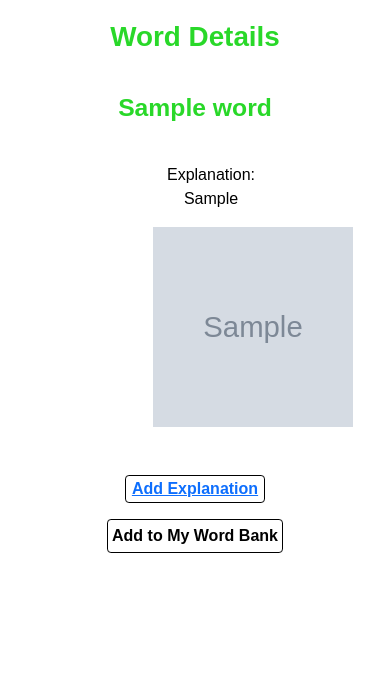
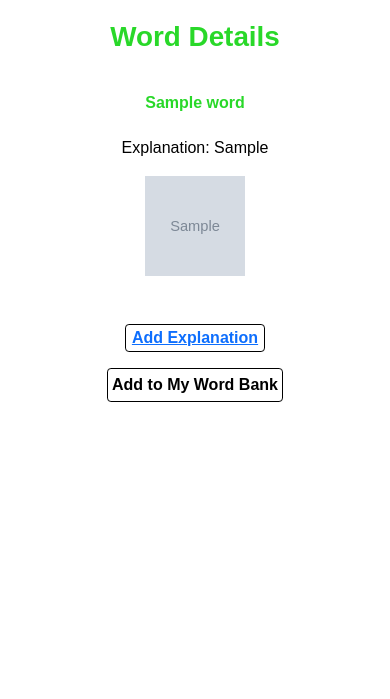
Before and after one commit to emilyyejia/your-multilingual-dictionary, a Node server app: page /community/600000000000000000000001 in a window 390 px wide. Shown: the part 114-813 px from the top of the page. Run offline with Node 20, Linux system fonts and the light colour scheme; tables that the repository leaves empty hold one stand-in row (values such as "Sample post"); grey boxes marked "Sample" are stand-in pictures; some libraries are stand-ins or nearby versions.

Commit message:
Deploy to Heroku

```diff
--- a/public/css/main.css
+++ b/public/css/main.css
@@ -112,7 +112,8 @@ button[type="submit"] {
 
 
 form button[type='submit'] {
-  background-color: white
+  margin: 1rem auto 0;
+  font-weight: bold;
 }
 
 
@@ -161,3 +162,21 @@ button:hover {
   margin-top: 1rem;
   margin-bottom: 1rem;
 }
+
+@media (max-width: 600px) {
+  .meaning-block img {
+    height: 100px;
+    width: 100px;;
+  }
+  h2 {
+    font-size: 1rem!important;
+  }
+}
+.word-details-container {
+  display: flex;
+  flex-direction: row;
+  align-items: center;
+  justify-content: center;
+  gap: 1rem;
+
+}
--- a/views/users/show.ejs
+++ b/views/users/show.ejs
@@ -2,7 +2,7 @@
 
 <h1>Word Details</h1>
     <h2><%= word.name %></h2>
-    <div class="word-block">
+    <div class="word-details-container">
         <% word.meanings.forEach((meaning) => { %>
             <div class="meaning-block">
                     <p>Explanation: <%= meaning.explanation %></p>
--- a/views/words/index.ejs
+++ b/views/words/index.ejs
@@ -1,7 +1,7 @@
 <%- include('../partials/header.ejs') %>
 
 <h1>My Word Shelf</h1>
-<img src="https://img.freepik.com/free-vector/lovely-flat-characters-speaking-different-languages_23-2147872797.jpg?uid=R58614155&ga=GA1.1.2074067618.1746232011&semt=ais_hybrid&w=740" alt="Word Shelf Banner" style="height: 200px;width: 350px">
+<img src="/css/shelfbanner.jpg" alt="Word Shelf Banner" style="height: 200px;width: 350px">
 <% if (words.length){ %>
     <% words.forEach((word) => { %>
         <h2>
--- a/views/words/show.ejs
+++ b/views/words/show.ejs
@@ -3,7 +3,7 @@
 <h1>Word Details</h1>
 
     <h2><%= word.name %></h2>
-    <div class="meaning-container">
+    <div class="word-details-container">
         <% word.meanings.forEach((meaning, index) => { %>
             <div class="meaning-block">
 
```
Also changed, not shown: public/css/shelfbanner.jpg.
